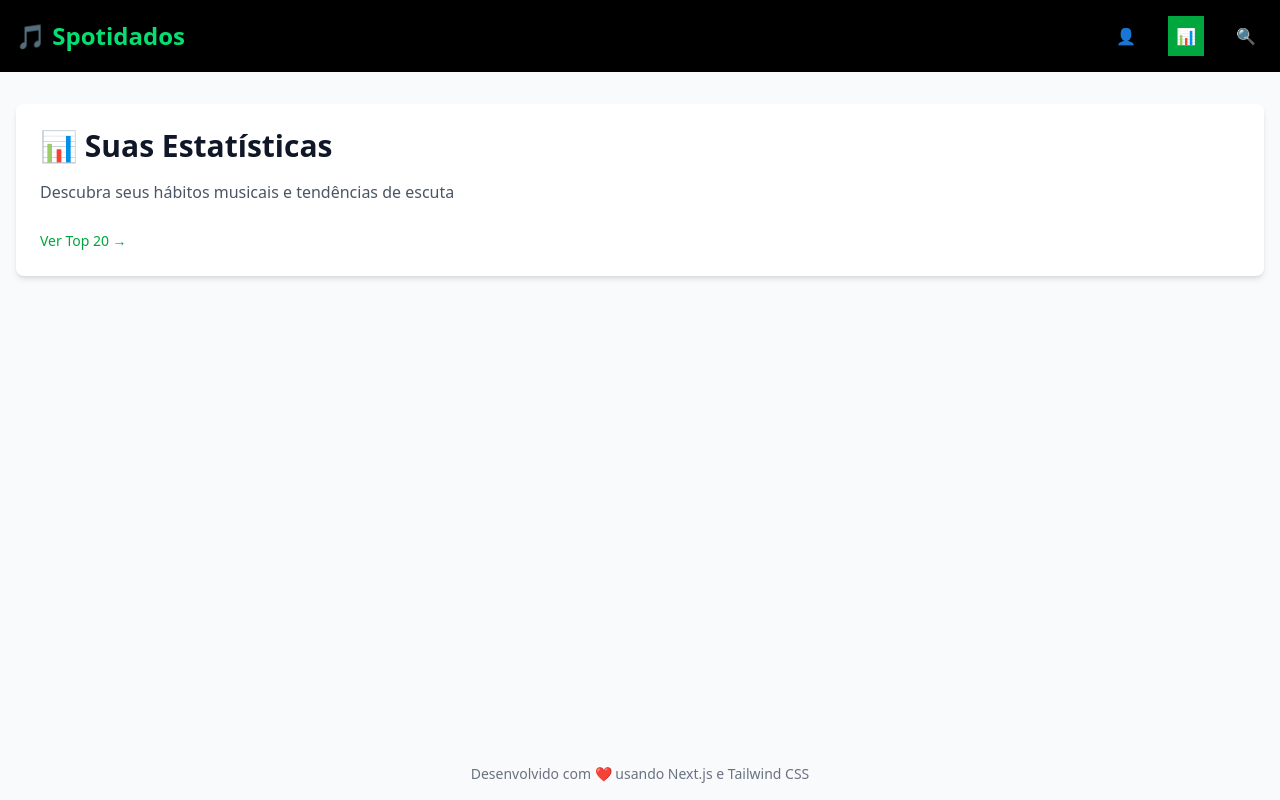
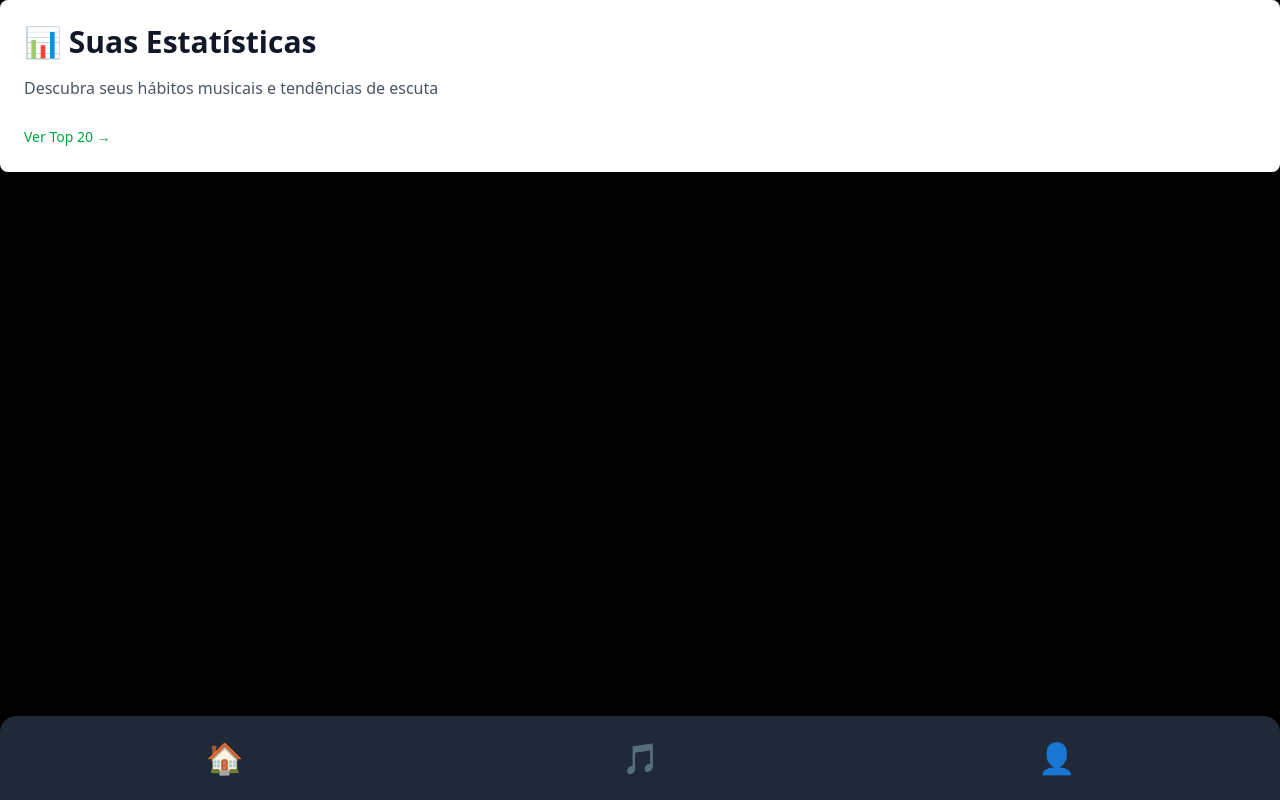
Before and after one commit to MickSabogal/spotidados, a Next.js app in the folder desafio/: page /estatisticas in a window 1280 px wide. Built offline with nearby package versions, Linux system fonts and the light colour scheme.

Commit message:
Update 1

```diff
--- a/desafio/src/components/Footer.jsx
+++ b/desafio/src/components/Footer.jsx
@@ -1,7 +1,7 @@
 export default function Footer() {
     return (
         <footer className="p-4 mt-auto text-center text-gray-500 text-sm">
-            <p>Desenvolvido com ❤️ usando Next.js e Tailwind CSS</p>
+
         </footer>
     )
 }
--- a/desafio/src/components/Navbar.jsx
+++ b/desafio/src/components/Navbar.jsx
@@ -1,27 +1,49 @@
 import Link from 'next/link'
 import { useRouter } from 'next/router'
 
-export default function Navbar() {
+export default function BottomNav() {
     const router = useRouter()
     const isActive = (path) => router.pathname === path
 
+    const navItems = [
+        { icon: '🏠', path: '/' },
+        { icon: '🎵', path: '/top20' },
+        { icon: '👤', path: '/perfil' },
+    ]
+
+    const activeIndex = navItems.findIndex(item => isActive(item.path))
+
+    const getGradientStyle = () => {
+        if (activeIndex === -1) return { background: 'rgb(31, 41, 55)' }
+
+        const position = (activeIndex / (navItems.length - 1)) * 100
+
+        return {
+            background: `linear-gradient(90deg,
+                rgba(31, 41, 55, 1) 0%,
+                rgba(54, 123, 54, 0.8) ${Math.max(0, position - 20)}%,
+                rgba(54, 123, 54, 1) ${position}%,
+                rgba(54, 123, 54, 0.8) ${Math.min(100, position + 20)}%,
+                rgba(31, 41, 55, 1) 100%
+            )`
+        }
+    }
+
     return (
-        <nav className="bg-black text-white p-4 flex justify-between items-center">
-            <Link href="/" className="text-2xl font-bold text-green-400">
-                🎵 Spotidados
-            </Link>
-
-            <div className="flex space-x-6">
-                <Link href="/perfil" className={isActive('/perfil') ? 'bg-green-600 p-2' : 'p-2'}>
-                    👤
+        <div
+            className="fixed bottom-0 left-0 right-0 text-white flex justify-around items-center py-3 px-4 shadow-lg transition-all duration-500 rounded-t-2xl"
+            style={getGradientStyle()}
+        >
+            {navItems.map((item, index) => (
+                <Link
+                    key={index}
+                    href={item.path}
+                    className={`flex flex-col items-center justify-center p-3 rounded-xl transition-all duration-300 ${isActive(item.path) ? 'scale-110' : 'hover:bg-gray-700/50'
+                        }`}
+                >
+                    <span className="text-3xl">{item.icon}</span>
                 </Link>
-                <Link href="/estatisticas" className={isActive('/estatisticas') ? 'bg-green-600 p-2' : 'p-2'}>
-                    📊
-                </Link>
-                <Link href="/pesquisa" className={isActive('/pesquisa') ? 'bg-green-600 p-2' : 'p-2'}>
-                    🔍
-                </Link>
-            </div>
-        </nav>
+            ))}
+        </div>
     )
 }
--- a/desafio/src/pages/_app.js
+++ b/desafio/src/pages/_app.js
@@ -1,15 +1,18 @@
 import "@/styles/globals.css";
 import Navbar from "@/components/Navbar";
 import Footer from "@/components/Footer";
+import { Audiowide } from "next/font/google";
+
+const audiowide = Audiowide({
+  weight: "400",
+  subsets: ["latin"],
+});
 
 export default function App({ Component, pageProps }) {
   return (
-    <div className="min-h-screen bg-gray-50 flex flex-col">
+    <div className="bg-black min-h-screen">
+      <Component {...pageProps} />
       <Navbar />
-      <main className="container mx-auto px-4 py-8 flex-grow">
-        <Component {...pageProps} />
-      </main>
-      <Footer />
     </div>
-  );
+  )
 }
--- a/desafio/src/pages/index.js
+++ b/desafio/src/pages/index.js
@@ -1,34 +1,98 @@
-import { contarTotalMusicas, obterPrimeiraMusica, encontrarArtistaMaisOuvido } from '@/utils/dataProcessing'
+import { useState } from 'react'
+import Link from 'next/link'
 
 export default function Home() {
+  const topArtists = [
+    { id: 1, name: 'Avery Davis', image: '/artist1.jpg' },
+    { id: 2, name: 'Chidi Eze', image: '/artist2.jpg' },
+    { id: 3, name: 'Yael Amari', image: '/artist3.jpg' },
+    { id: 4, name: '+50', count: 50 }
+  ]
 
   return (
-    <div className="space-y-6">
-      <div className="bg-gradient-to-r from-green-600 to-blue-600 text-white rounded-lg shadow-lg p-8 text-center">
-        <h1 className="text-4xl md:text-6xl font-bold mb-4">Bem-vindo ao Spotidados! 🎵</h1>
-        <p className="text-xl md:text-2xl mb-6 opacity-90">Descubra insights incríveis sobre seus hábitos musicais</p>
+    <div className="min-h-screen bg-black text-white pb-24">
+      {/* Header con búsqueda */}
+      <div className="p-4">
+        <div className="flex items-center gap-3">
+          {/* Foto de perfil */}
+          <div className="w-12 h-12 rounded-full bg-gray-600 overflow-hidden flex-shrink-0">
+            <img src="/profile.jpg" alt="Profile" className="w-full h-full object-cover" />
+          </div>
+
+          {/* Barra de búsqueda */}
+          <div className="flex-1 bg-gradient-to-r from-[#6BCA6F] to-[#000000] rounded-full px-4 py-2 flex items-center gap-2">
+            <span>🔍</span>
+            <input
+              type="text"
+              placeholder="Song, album, artist, etc"
+              className="bg-transparent outline-none flex-1 text-white placeholder-white"
+            />
+          </div>
+        </div>
       </div>
 
-      <div className="bg-white rounded-lg shadow-md p-6">
-        <h2 className="text-2xl font-bold text-gray-900 mb-4">📊 Alguns dados:</h2>
-
-        <div className="grid grid-cols-1 md:grid-cols-3 gap-4">
-          <div className="text-center p-4 bg-green-50 rounded-lg">
-            <div className="text-3xl font-bold text-green-600">{contarTotalMusicas()}</div>
-            <div className="text-gray-700">Total de reproduções</div>
-          </div>
-
-          <div className="text-center p-4 bg-blue-50 rounded-lg">
-            <div className="text-lg font-semibold text-blue-600 truncate">{obterPrimeiraMusica()}</div>
-            <div className="text-gray-700">Primeira música no histórico</div>
-          </div>
-
-          <div className="text-center p-4 bg-purple-50 rounded-lg">
-            <div className="text-lg font-semibold text-purple-600 truncate">{encontrarArtistaMaisOuvido()}</div>
-            <div className="text-gray-700">Artista mais ouvido</div>
-          </div>
+      {/* Top Artist of this Month */}
+      <div className="px-4 mt-6">
+        <div className="flex items-center gap-3 mb-4">
+          <h2 className="text-xl font-semibold whitespace-nowrap">Top Artist of this Month</h2>
+          <div className="h-px flex-1 bg-gray-700"></div>
         </div>
 
+        <div className="flex gap-4 overflow-x-auto pb-2">
+          {topArtists.map((artist) => (
+            <Link
+              key={artist.id}
+              href={artist.count ? '/top-artists' : `/artist/${artist.id}`}
+              className="flex flex-col items-center flex-shrink-0"
+            >
+              <div className="w-24 h-24 rounded-full bg-gradient-to-br from-pink-500 via-purple-500 to-blue-500 p-1">
+                <div className="w-full h-full rounded-full bg-gray-800 flex items-center justify-center overflow-hidden">
+                  {artist.count ? (
+                    <span className="text-3xl font-bold">{artist.count}</span>
+                  ) : (
+                    <img src={artist.image} alt={artist.name} className="w-full h-full object-cover" />
+                  )}
+                </div>
+              </div>
+              <p className="mt-2 text-sm text-center">{artist.name}</p>
+            </Link>
+          ))}
+        </div>
+      </div>
+
+      {/* Recently Play */}
+      <div className="px-4 mt-6">
+        <div className="flex items-center gap-3 mb-4">
+          <h2 className="text-xl font-semibold whitespace-nowrap">Recently Play</h2>
+          <div className="h-px flex-1 bg-gray-700"></div>
+        </div>
+
+        {/* Card de Wrapped 2024 - SOLUCIÓN */}
+        <Link href="/estadisticas" className="block">
+          <div className="relative rounded-2xl overflow-hidden bg-gradient-to-br from-pink-500 via-orange-500 to-red-600 p-8 cursor-pointer transition-all duration-300 hover:brightness-110">
+            {/* Elementos decorativos */}
+            <div className="absolute top-6 left-6 w-24 h-24 bg-pink-600/60 rounded-2xl transform -rotate-12"></div>
+            <div className="absolute bottom-6 right-6 w-40 h-40 border-8 border-red-400/40 rounded-3xl transform rotate-45"></div>
+
+            {/* Contenido */}
+            <div className="relative z-10 text-center py-12">
+              <h3 className="text-4xl font-bold mb-3">Your 2024 Wrapped</h3>
+              <p className="text-white/90 mb-8 text-lg">Jump into your year in audio.</p>
+              <button className="bg-blue-400 hover:bg-blue-500 text-black font-bold px-10 py-3 rounded-full transition-colors">
+                Let's go
+              </button>
+            </div>
+          </div>
+        </Link>
+      </div>
+
+      {/* Botón para ver todos los artistas */}
+      <div className="px-4 mt-4">
+        <Link href="/top-artists">
+          <button className="w-full bg-green-600 hover:bg-green-700 text-white font-semibold py-4 rounded-xl transition-colors">
+            Ver Todos los Artistas Más Escuchados
+          </button>
+        </Link>
       </div>
     </div>
   )
```
